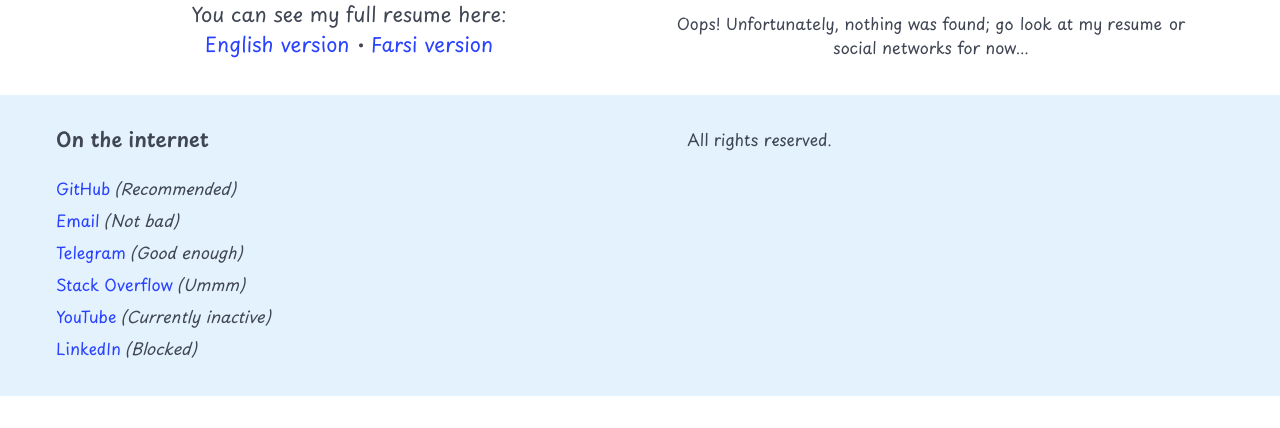
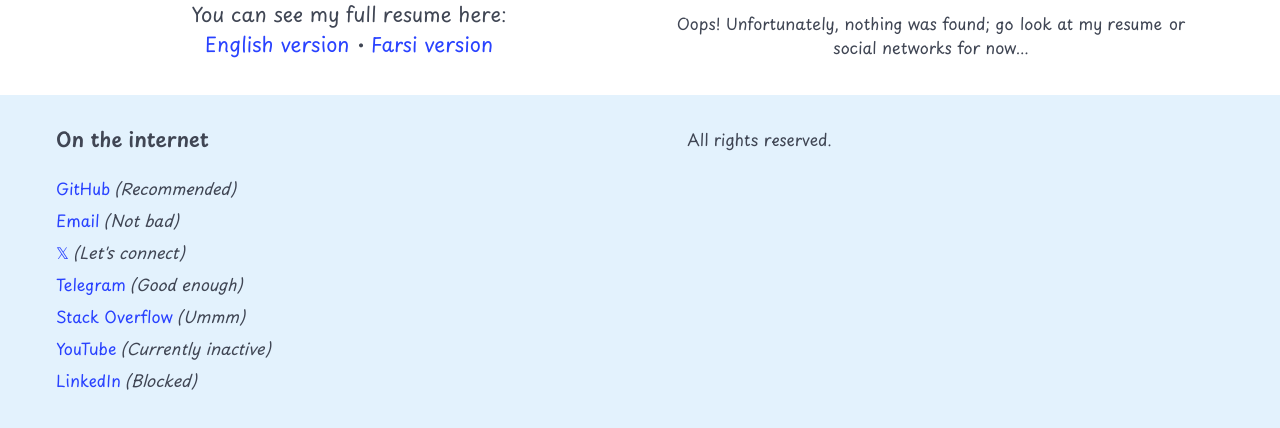
Before and after one commit to sheikhartin/daftar, a Django app: page / in a window 1280 px wide. Shown: the part 563-991 px from the top of the page. Before the commit the page ends 959 px from the top, so only its background shows below. Run offline with Django 5.2, Linux system fonts and the light colour scheme; data that the repository does not hold is empty.

Commit message:
Another social network

```diff
--- a/portfolio/templates/base.html
+++ b/portfolio/templates/base.html
@@ -1,4 +1,4 @@
-<!doctype html>
+<!DOCTYPE html>
 {% load static %}
 
 <html lang="en">
@@ -72,6 +72,10 @@
               ><span class="is-italic ml-1">(Not bad)</span>
             </li>
             <li class="mb-2">
+              <a href="https://x.com/sheikhartin">𝕏</a
+              ><span class="is-italic ml-1">(Let's connect)</span>
+            </li>
+            <li class="mb-2">
               <a href="https://telegram.me/sheikhartin">Telegram</a
               ><span class="is-italic ml-1">(Good enough)</span>
             </li>
```
